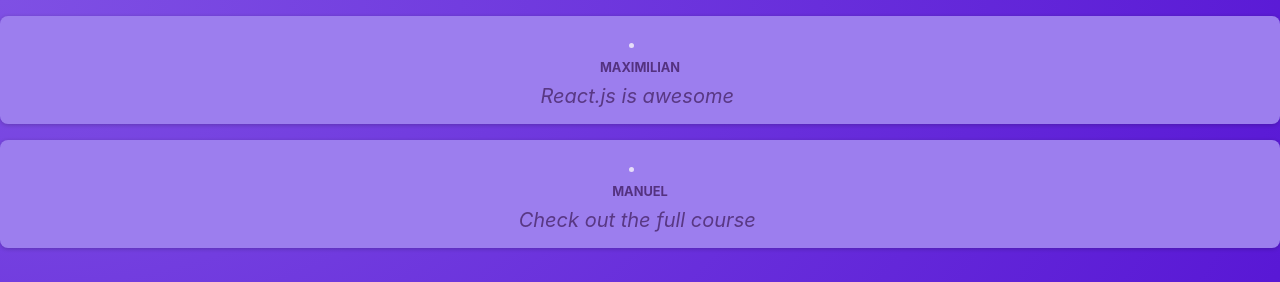
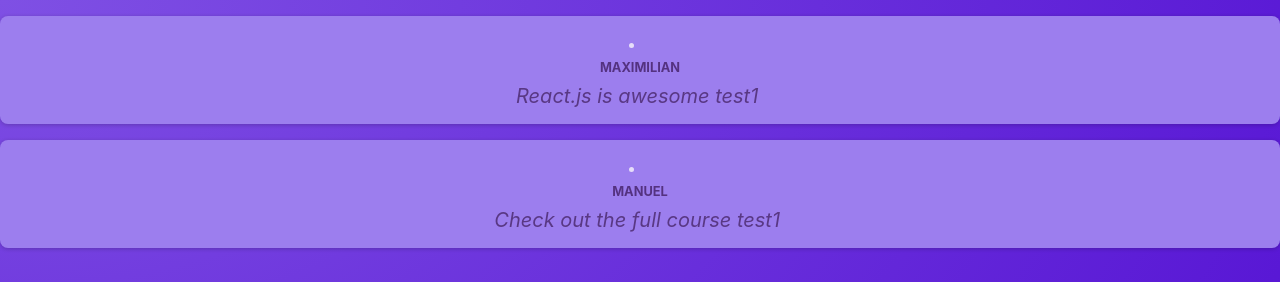
Before and after one commit to mingwangrrc/react_starting_project, a React (Vite) app: page / in a window 1280 px wide. Shown: the top 282 px of the page. Built offline with nearby package versions, Linux system fonts and the light colour scheme.

Commit message:
git commit test1

```diff
--- a/src/App.jsx
+++ b/src/App.jsx
@@ -3,8 +3,8 @@
 
 function App() {
   return (<main>
-    <Post author ="Maximilian" body="React.js is awesome" />
-    <Post author ="Manuel" body="Check out the full course"/>
+    <Post author ="Maximilian" body="React.js is awesome test1" />
+    <Post author ="Manuel" body="Check out the full course test1"/>
 
 
   </main>
```
